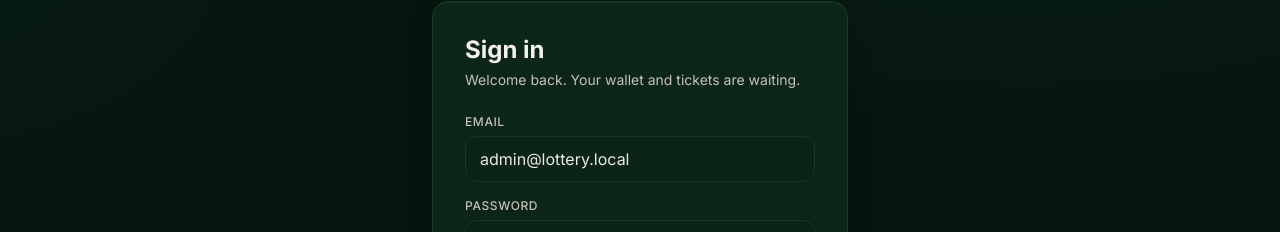
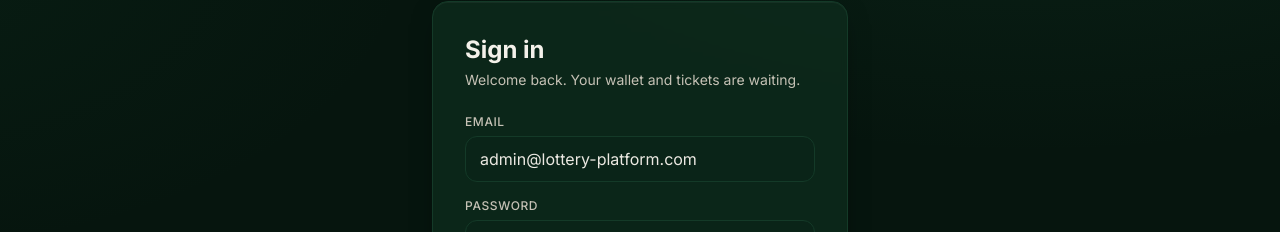
Before and after one commit to Y262521/lottery-platform, a React (Vite) app in the folder frontend/: page /login in a window 1280 px wide. Shown: the part 124-356 px from the top of the page. Built offline with nearby package versions, Linux system fonts and the light colour scheme; no server answers.

Commit message:
Fix: change admin email to valid domain (lottery-platform.com)

```diff
--- a/frontend/src/pages/Login.jsx
+++ b/frontend/src/pages/Login.jsx
@@ -8,7 +8,7 @@ export default function Login() {
   const location = useLocation();
   const from = location.state?.from?.pathname || "/";
 
-  const [email, setEmail] = useState("admin@lottery.local");
+  const [email, setEmail] = useState("admin@lottery-platform.com");
   const [password, setPassword] = useState("admin12345");
   const [error, setError] = useState("");
   const [busy, setBusy] = useState(false);
```
Also changed, not shown: 1 other file (tests, documents, lock files or other folders).
